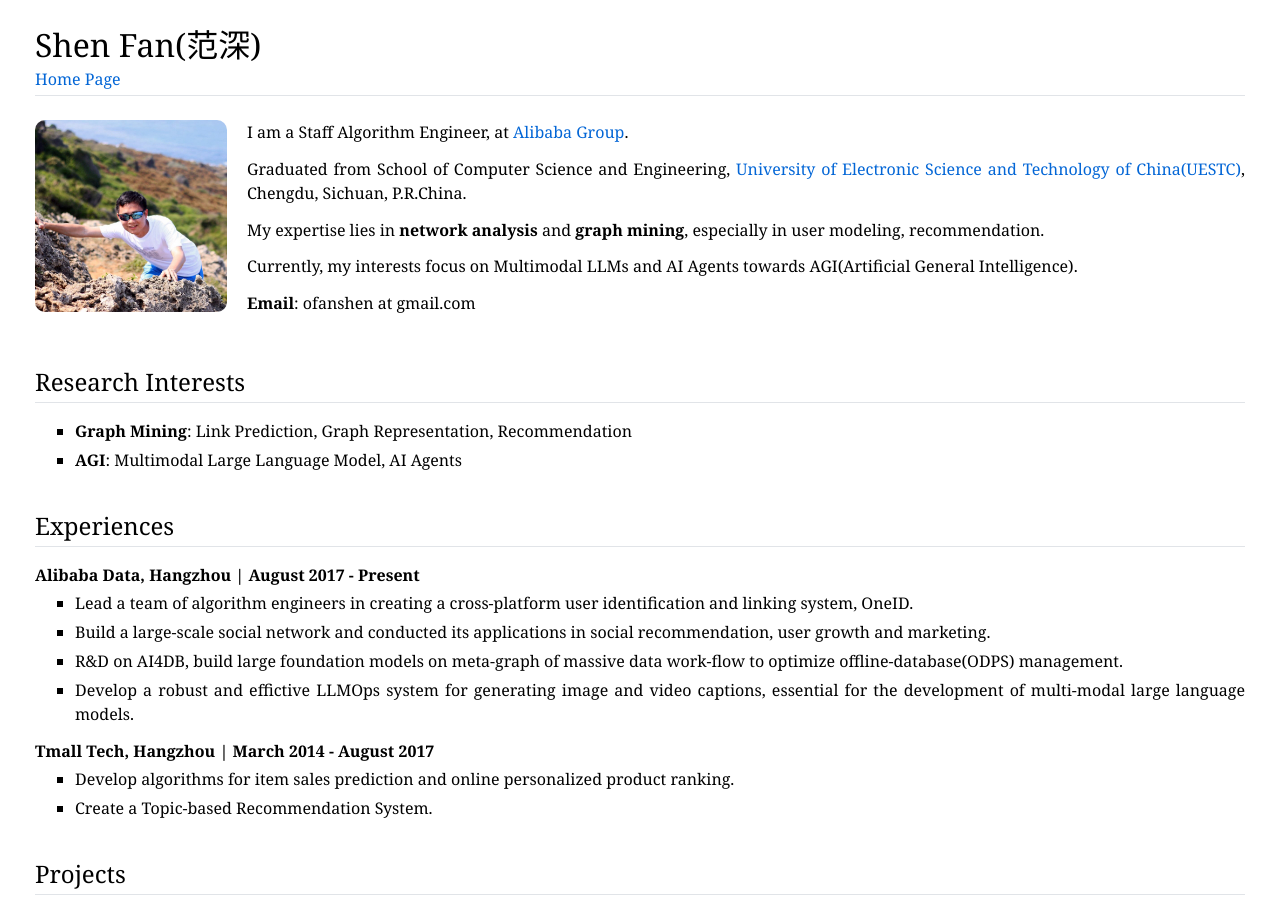
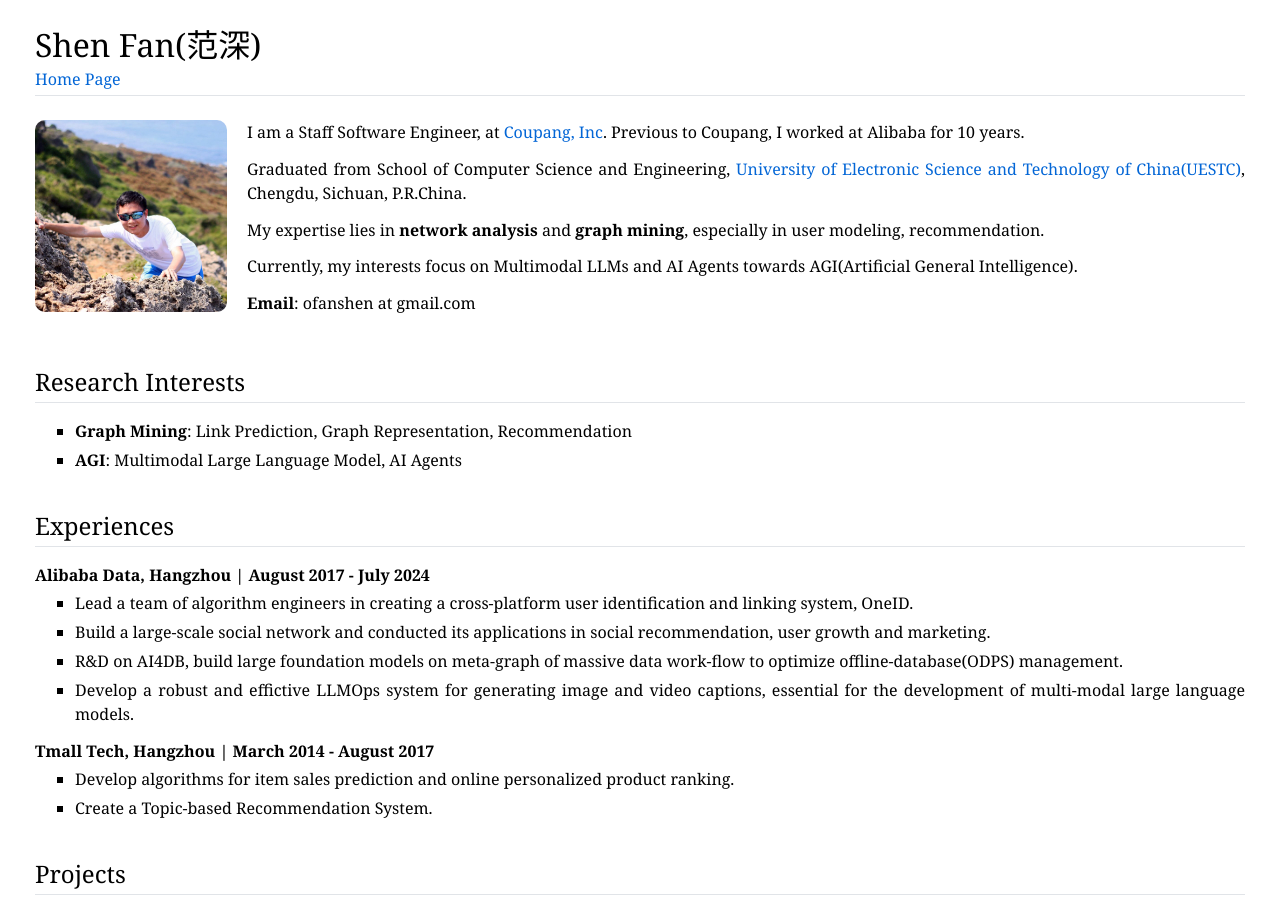
Before and after one commit to fs302/fs302.github.io, a Jekyll site: the page index.html, which Jekyll copies as it is, in a window 1280 px wide and 900 px high. Built offline with Jekyll 4.4.1, drawn with Linux system fonts in a browser that asks for light colours.

Commit message:
update my profile

```diff
--- a/index.html
+++ b/index.html
@@ -35,7 +35,7 @@
 </div>
 <div id="text-img-container"><div id="img-container">
 <img src="image/fs_356.jpg" alt="ShenFan" width="192px" height="192px" /></div>
-<div id="text-container"><p>I am a Staff Algorithm Engineer, at <a href="https://www.alibabagroup.com/cn/global/home" target=&ldquo;blank&rdquo;>Alibaba Group</a>.<br /></p>
+<div id="text-container"><p>I am a Staff Software Engineer, at <a href="https://www.aboutcoupang.com/" target=&ldquo;blank&rdquo;>Coupang, Inc</a>. Previous to Coupang, I worked at Alibaba for 10 years.<br /></p>
 <p>Graduated from School of Computer Science and Engineering,
 <a href="https://en.uestc.edu.cn/" target=&ldquo;blank&rdquo;>University of Electronic Science and Technology of China(UESTC)</a>, Chengdu, Sichuan, P.R.China. </p>
 <p>My expertise lies in <b>network analysis</b> and <b>graph mining</b>, especially in user modeling, recommendation.<br /></p>
@@ -50,7 +50,7 @@
 </li>
 </ul>
 <h2>Experiences</h2>
-<p><b>Alibaba Data, Hangzhou | August 2017 - Present</b></p>
+<p><b>Alibaba Data, Hangzhou | August 2017 - July 2024</b></p>
 <ul>
 <li><p>Lead a team of algorithm engineers in creating a cross-platform user identification and linking system, OneID.</p>
 </li>
--- a/reading.html
+++ b/reading.html
@@ -61,6 +61,10 @@
 <li><p>《旅行之道》  [美]保罗·索鲁 张芸 译</p>
 </li>
 <li><p>《这里是中国2:百年重塑山河》 星球研究所</p>
+</li>
+<li><p>《边水往事》 沈星星</p>
+</li>
+<li><p>《咖啡星人指南》 [日] 岩田亮子 安忆 译</p>
 </li>
 </ol>
 <h2>2023</h2>
```
Also changed, not shown: 2 other files.
